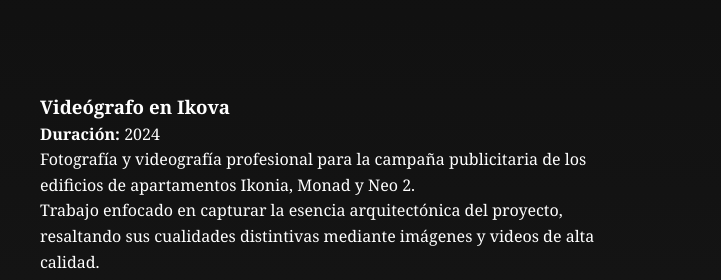
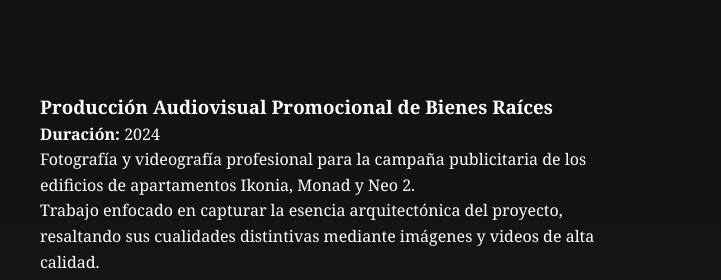
Before and after one commit to VennusAmery/DanielRuiz, a plain HTML site: page index.html in a window 1280 px wide. Shown: the part 1494-1774 px from the top of the page, 0-721 px from the left. Drawn offline with Linux system fonts and the light colour scheme; grey boxes are pictures that could not be loaded.

Commit message:
Actualizar index.html

```diff
--- a/index.html
+++ b/index.html
@@ -79,7 +79,7 @@
         <div class="experience-item">
 
             <div class="experience-text">
-                <h3>Videógrafo en Ikova</h3>
+                <h3>Producción Audiovisual Promocional de Bienes Raíces</h3>
                 <p><strong>Duración:</strong> 2024</p>
                 <p>Fotografía y videografía profesional para la campaña publicitaria de los edificios de apartamentos Ikonia, Monad y Neo 2. <br>
                     Trabajo enfocado en capturar la esencia arquitectónica del proyecto, resaltando sus cualidades
```
